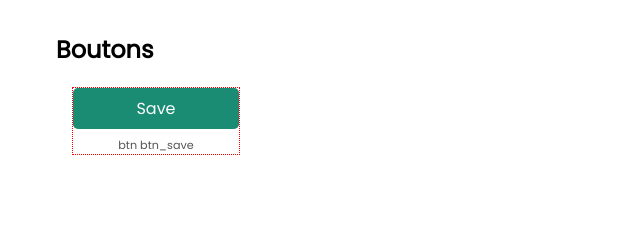
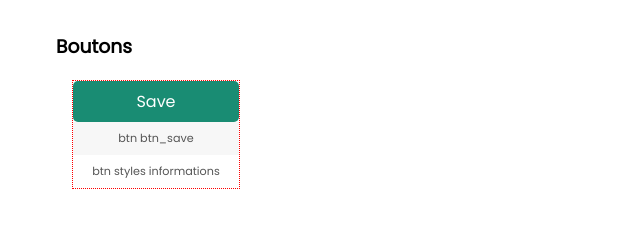
Before and after one commit to elixian/easy-sass, a website: page src/index.html in a window 1280 px wide. Shown: the whole page, without its empty margins (0-640 px from the left). Drawn offline with Linux system fonts and the light colour scheme.

Commit message:
improve info

```diff
--- a/src/index.html
+++ b/src/index.html
@@ -12,11 +12,12 @@
 
     <section >
         <article id="button-section">
-            <h2>Boutons</h2>
+            <h3>Boutons</h3>
             <div class="grid">
                 <div class="justify-center">
-                    <a href="wwww.codepen.io" class="btn btn_save" role="button">Save</a>
-                    <span class="info">btn btn_save</span>
+                    <a href="wwww.codepen.io" class="btn btn_save btn-shadow" role="button">Save</a>
+                    <span class="info info-class">btn btn_save</span>
+                    <span class="info">btn styles informations</span>
                 </div>
             </div>
         </article>
--- a/src/styles/scss/partials/components/_components.scss
+++ b/src/styles/scss/partials/components/_components.scss
@@ -12,7 +12,15 @@ $save : 'save';
     text-decoration: none;
     text-align: center;
     min-width: $btn-size_min ;
+    @include transition(all 0.5s ease-in-out);
 
+    // *** shadow ***
+    &-shadow:hover{
+        box-shadow: 0px 2px 3px rgba($color: #000000, $alpha: 0.2);
+    }
+
+
+    // *** Save btn ***
     &_#{$save}{
         background:color($save);
         &:hover{
--- a/src/styles/scss/style.scss
+++ b/src/styles/scss/style.scss
@@ -16,7 +16,12 @@ article{
         display: block;
         text-align:center;
         font-size: .7rem;
-        margin-top:.5rem;
+        padding: 0.5rem;
+
         color: color('neutral','dark');
+
+        &-class{
+            background: color('neutral','light');
+        }
     }
 }
```
Also changed, not shown: src/styles/css/style.css.
